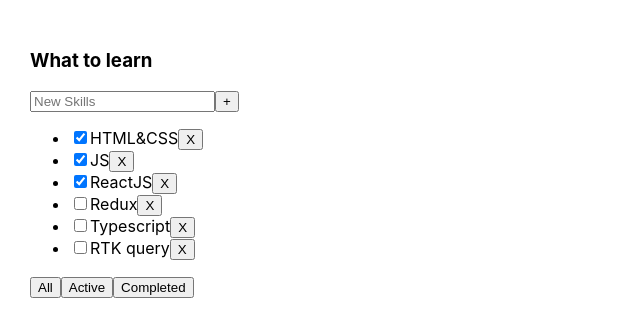
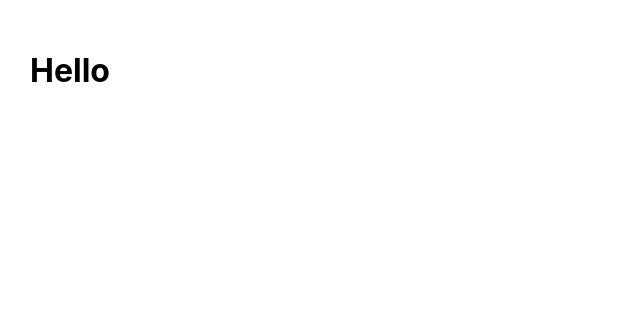
Before and after one commit to AlexMuhin-IT/TodoList, a React (Create React App) app: page / in a window 1280 px wide. Shown: the top 336 px of the page, without its empty margins (0-640 px from the left). Built offline with nearby package versions, Linux system fonts and the light colour scheme.

Commit message:
начал делать todolist занова

```diff
--- a/src/App.tsx
+++ b/src/App.tsx
@@ -1,58 +1,18 @@
-import React, {useState} from 'react';
 import './App.css';
-import {TaskType, Todolist} from "./Todolist";
-import {v1, v4} from "uuid";
-
-
-export type FilterValuesType = 'all' | 'active' | 'completed'
 
 function App() {
-
-    const [tasks, setTasks] = useState<TaskType[]>([
-        {id: v1(), title: 'HTML&CSS', isDone: true},
-        {id: v1(), title: 'JS', isDone: true},
-        {id: v1(), title: 'ReactJS', isDone: true},
-        {id: v1(), title: 'Redux', isDone: false},
-        {id: v1(), title: 'Typescript', isDone: false},
-        {id: v1(), title: 'RTK query', isDone: false},
-    ])
-    const removeTask = (taskId: string) => {
-        const filteredTasks = tasks.filter(t => t.id !== taskId)
-        setTasks(filteredTasks);
-    }
-    const addTask = (title: string) => {
-        const newTask = {
-            id: v4(),
-            title,
-            isDone: false,
-        }
-        const newTasks = [newTask, ...tasks]
-        setTasks(newTasks)
-    }
-    const [filter, setFilter] = useState<FilterValuesType>('all')
-
-    let filteredTasks: Array<TaskType> = tasks
-    if (filter === 'active') {
-        filteredTasks = tasks.filter(t => !t.isDone)
-    }
-    if (filter === 'completed') {
-        filteredTasks = tasks.filter(t => t.isDone)
-    }
-
-    const changeFilter = (filter: FilterValuesType) => {
-        setFilter(filter)
-    }
-    // const tasks2: Array<TaskType> = []
-
+    //
+    // [
+    //     {id: 1, title: 'HTML&CSS', isDone: true},
+    //     {id:2, title: 'JS', isDone: true},
+    //     {id: 3, title: 'ReactJS', isDone: true},
+    //     {id: 4, title: 'Redux', isDone: false},
+    //     {id: 5, title: 'Typescript', isDone: false},
+    //     {id: 6, title: 'RTK query', isDone: false},
+    // ]
     return (
         <div className="App">
-            <Todolist title={'What to learn'}
-                      task={filteredTasks}
-                      removeTask={removeTask}
-                      changeFilter={changeFilter}
-                      addTask={addTask}
-            />
-            {/*<Todolist title={'Songs'} tasks={tasks2}/>*/}
+           <h1>Hello</h1>
         </div>
     );
 }
--- a/src/Todolist.tsx
+++ /dev/null
@@ -1,95 +0,0 @@
-import React, {useRef, useState, ChangeEvent, KeyboardEvent} from 'react';
-import {Button} from "./components/Button";
-import {FilterValuesType} from "./App";
-
-export type TaskType = {
-    id: string
-    title: string
-    isDone: boolean
-}
-
-type PropsType = {
-    title: string
-    task: Array<TaskType>
-    date?: string
-    removeTask: (taskId: string) => void
-    changeFilter: (filter: FilterValuesType) => void
-    addTask: (title: string) => void
-}
-
-
-export const Todolist = ({title, task, date, removeTask, changeFilter, addTask}: PropsType) => {
-    // const inputRef = useRef<HTMLInputElement>(null);
-
-    const [taskTitle, setTaskTitle] = useState('');
-    const addTaskHandler = () => {
-        addTask(taskTitle)
-        setTaskTitle('')
-    }
-    const changeTaskTitleHandler = (event: ChangeEvent<HTMLInputElement>) => {
-        setTaskTitle(event.currentTarget.value)
-    }
-    const addTaskOnKeyUpHandler = (event: KeyboardEvent<HTMLInputElement>) => {
-        if (event.key === 'Enter') {
-            addTask(taskTitle)
-            setTaskTitle('')
-        }
-    }
-    const changeFilterTasksHandler = (filter: FilterValuesType) => {
-        changeFilter(filter)
-    }
-    return (
-        <div>
-            <h3>{title}</h3>
-            <div>
-                {/*<input*/}
-                {/*    ref={inputRef}*/}
-                {/*    placeholder={'useRef'}*/}
-                {/*/>*/}
-                {/*<Button title={'+'} onClick={() => {*/}
-                {/*    if (inputRef.current) {*/}
-                {/*        addTask(inputRef.current.value)*/}
-                {/*        inputRef.current.value = '';*/}
-                {/*    }*/}
-                {/*}}/>*/}
-            </div>
-            <div>
-                <input
-                    value={taskTitle}
-                    onChange={changeTaskTitleHandler}
-                    onKeyUp={addTaskOnKeyUpHandler}
-                    placeholder={'New Skills'}
-                />
-                <Button title={'+'}
-                        onClick={addTaskHandler}
-                />
-            </div>
-            {task.length === 0 ? (
-                <p>Тасков нет</p>
-            ) : (
-                <ul>
-                    {task.map(task => {
-                        const removeTaskHandler = () => {
-                            removeTask(task.id)
-                        }
-                        return (
-                            <>
-                                <li>
-                                    <input type="checkbox" checked={task.isDone}/>
-                                    <span>{task.title}</span>
-                                    <Button title={'X'} onClick={removeTaskHandler}/>
-                                </li>
-                            </>
-                        )
-                    })}
-                </ul>
-            )}
-            <div>
-                <Button title={'All'} onClick={() => changeFilterTasksHandler('all')}/>
-                <Button title={'Active'} onClick={() => changeFilterTasksHandler('active')}/>
-                <Button title={'Completed'} onClick={() => changeFilterTasksHandler('completed')}/>
-            </div>
-            <div>{date}</div>
-        </div>
-    )
-}
--- a/src/components/Button.tsx
+++ /dev/null
@@ -1,10 +0,0 @@
-import React from 'react';
-
-type ButtonPropsType = {
-    title: string
-    onClick: () => void
-}
-
-export const Button = ({title, onClick}: ButtonPropsType) => {
-    return <button onClick={onClick}>{title}</button>
-};
```
